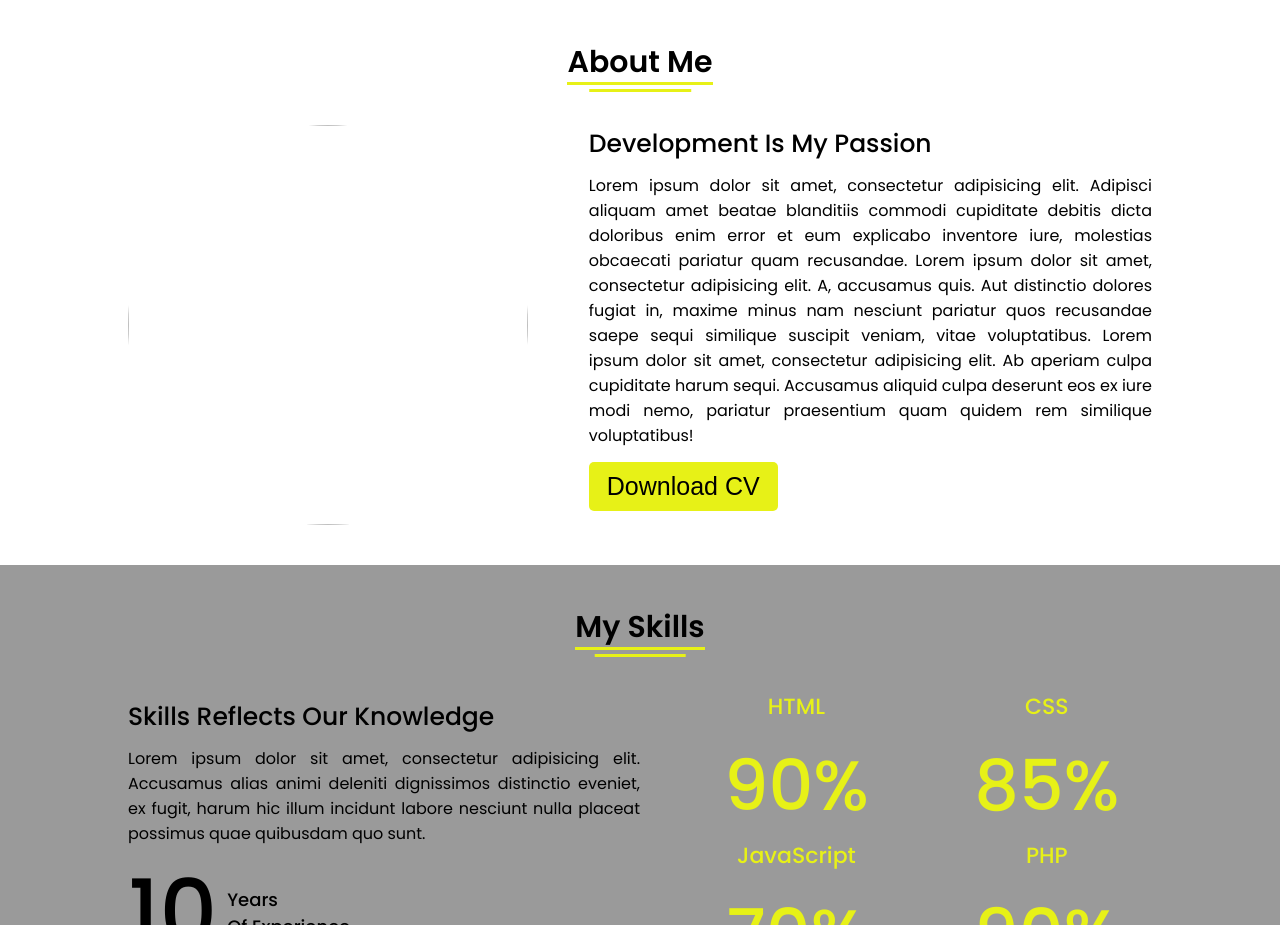
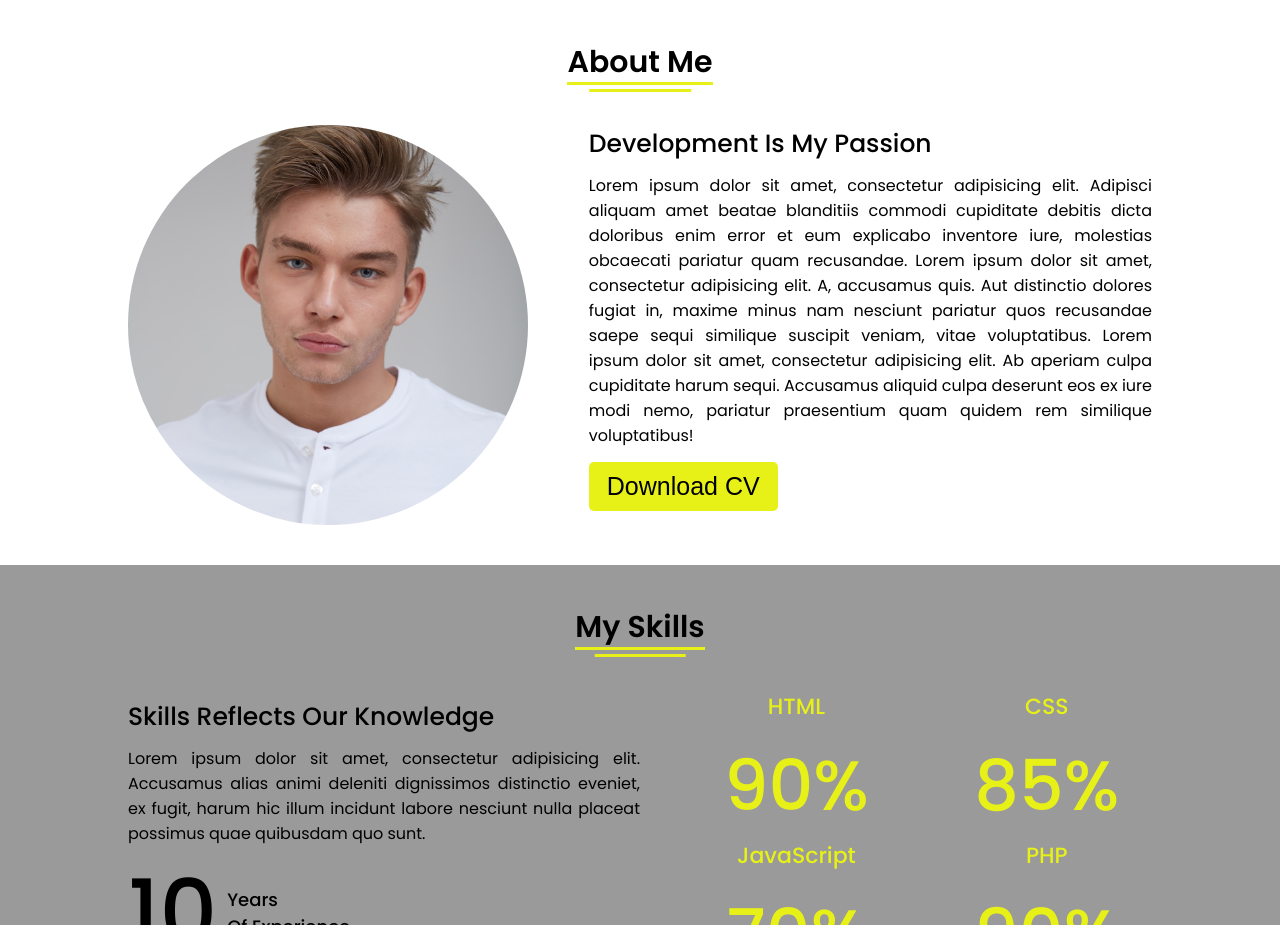
Before and after one commit to bazilsafronov/portfolio, a plain HTML site: page index.html in a window 1280 px wide. Shown: the part 840-1765 px from the top of the page. Drawn offline with Linux system fonts and the light colour scheme; files whose address does not match are found by name.

Commit message:
update src html

```diff
--- a/index.html
+++ b/index.html
@@ -56,7 +56,7 @@
             <div class="title"><span>About Me</span></div>
             <div class="about-details">
                 <div class="right">
-                    <img src="images/about.jpg" alt="avatar">
+                    <img src="about.jpg" alt="avatar">
                 </div>
                 <div class="left">
                     <div class="topic">Development Is My Passion</div>
```
